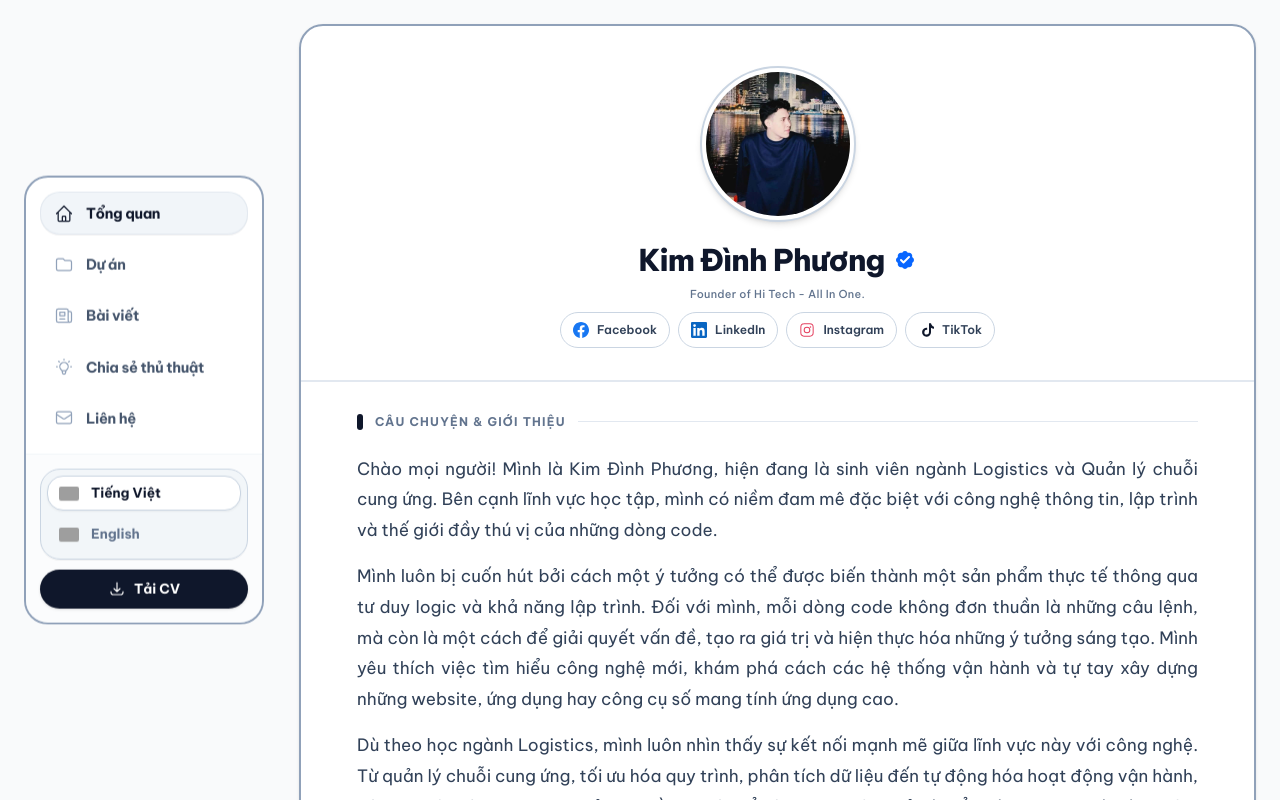
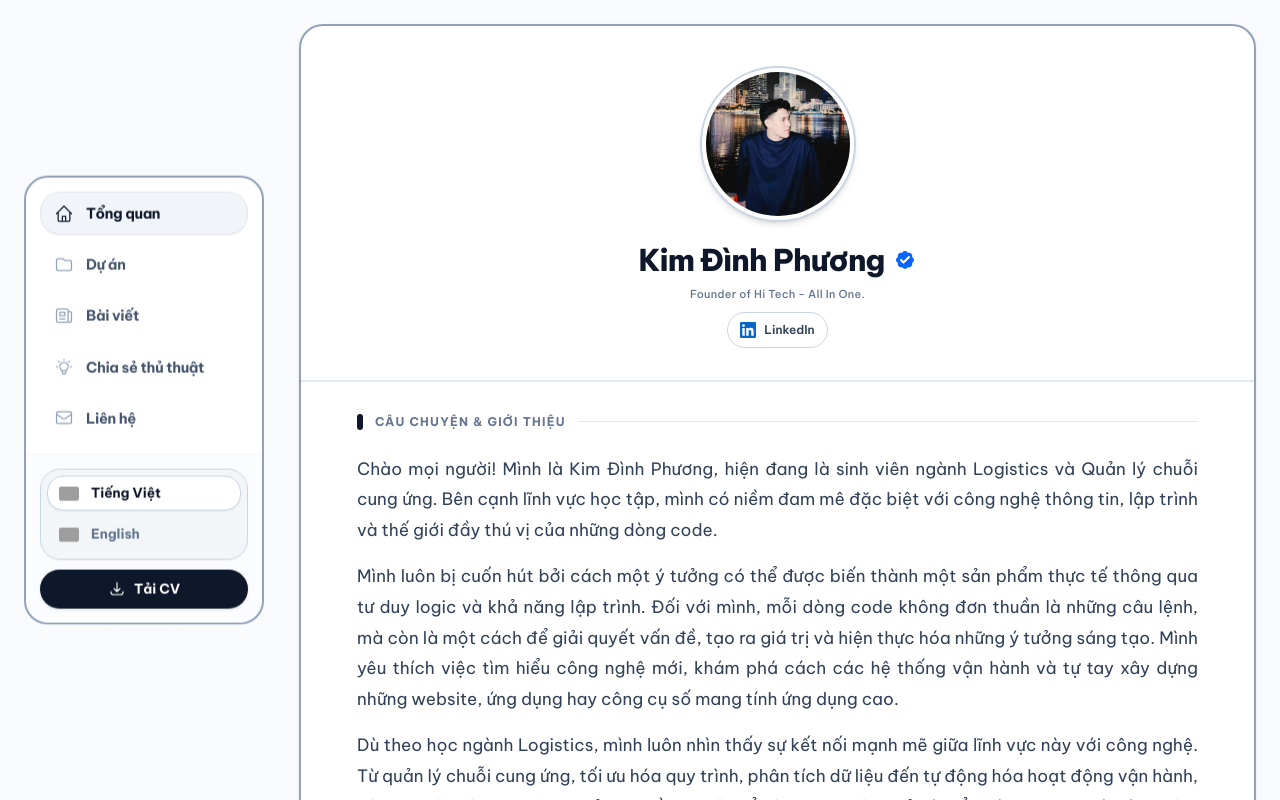
Before and after one commit to dinhphuong25/portfolio1, a Next.js app: page / in a window 1280 px wide. Shown: the top 800 px of the page. Built offline with nearby package versions, Linux system fonts and the light colour scheme; grey boxes are pictures that could not be loaded.

Commit message:
chore: remove Facebook, Instagram, and TikTok social links

```diff
--- a/src/components/ProfileHeader.tsx
+++ b/src/components/ProfileHeader.tsx
@@ -47,7 +47,7 @@ function SocialIcon({ platform }: { platform: string }) {
 
 export default function ProfileHeader({ onMessage: _onMessage }: ProfileHeaderProps) {
     const featuredSocialLinks = profileData.socialLinks.filter((link) =>
-        ["Facebook", "Instagram", "TikTok", "LinkedIn"].includes(link.platform)
+        ["LinkedIn"].includes(link.platform)
     );
 
     return (
--- a/src/data/profile.ts
+++ b/src/data/profile.ts
@@ -37,10 +37,7 @@ export const profileData: ProfileData = {
   website: "https://dinhphuong.dev",
   portfolio: "@kimdinhphuong",
   socialLinks: [
-    { platform: "Facebook", url: "https://www.facebook.com/kimdinhphuongg/", label: "kimdinhphuongg" },
     { platform: "LinkedIn", url: "https://www.linkedin.com/in/dinhphuongg/", label: "dinhphuongg" },
-    { platform: "Instagram", url: "https://www.instagram.com/dinhphuongg_", label: "@dinhphuongg_" },
-    { platform: "TikTok", url: "https://www.tiktok.com/@_dinhphuongg", label: "@_dinhphuongg" },
     { platform: "GitHub", url: "https://github.com/kimdinhphuong", label: "@kimdinhphuong" },
   ],
   about: [
```
